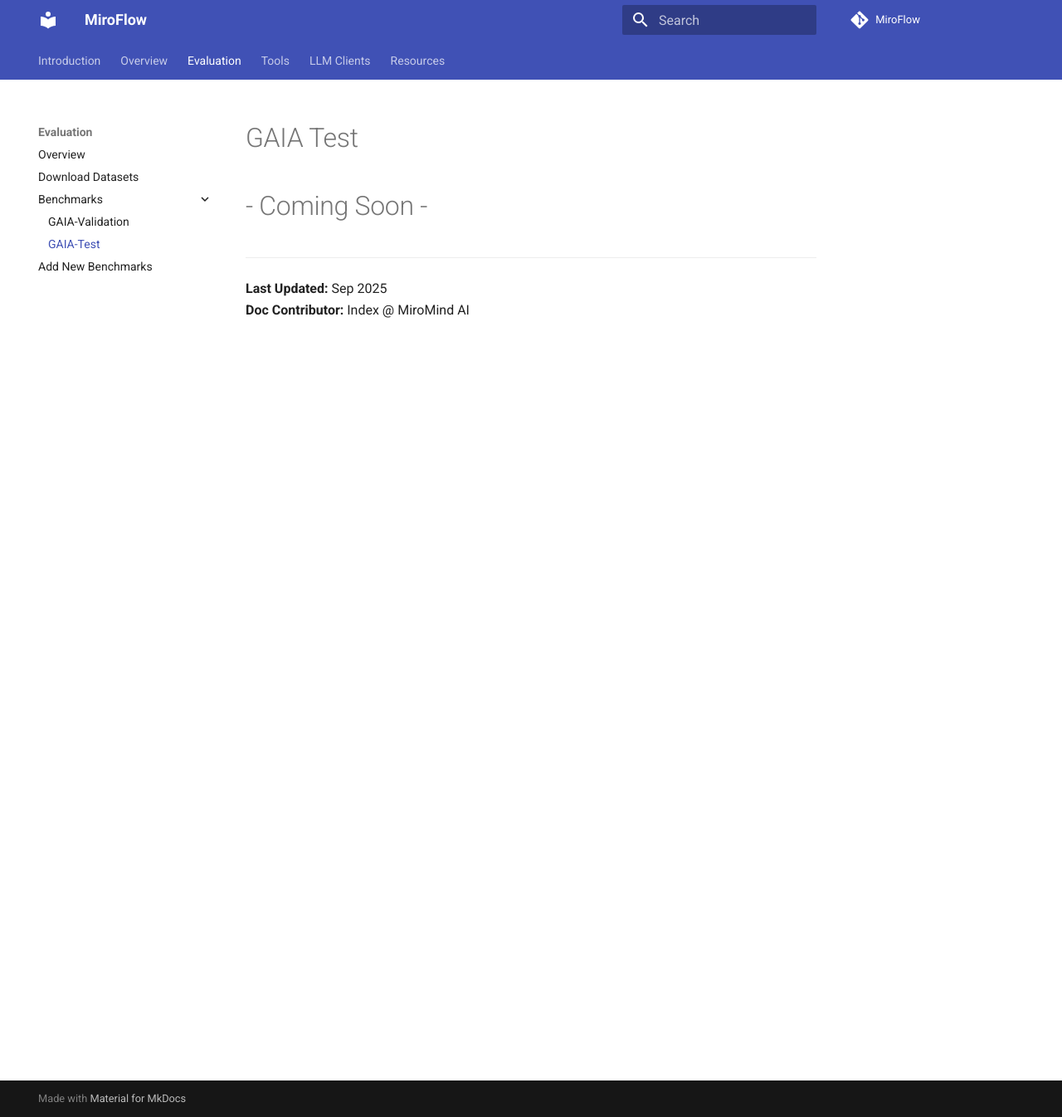
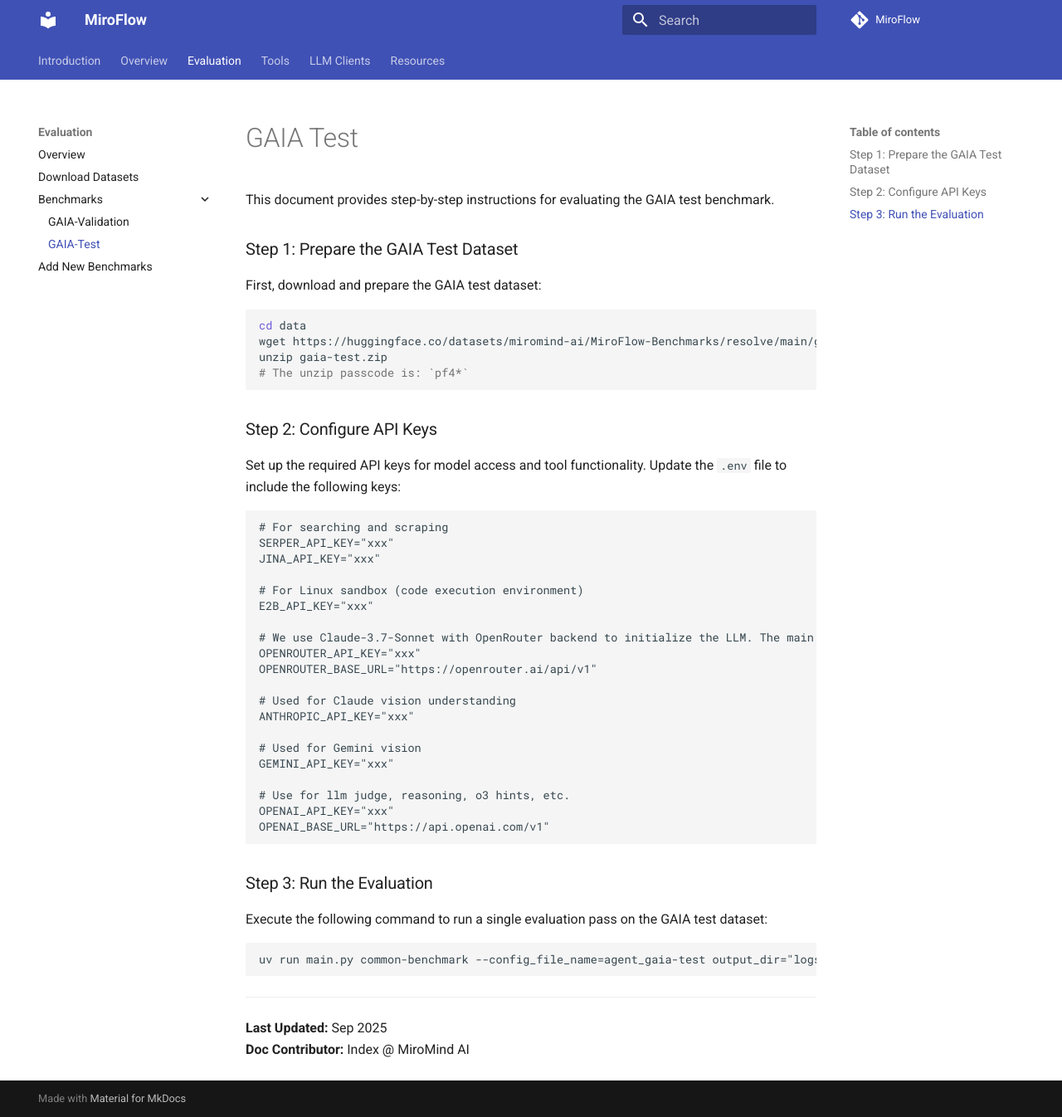
Before and after one commit to MiroMindAI/MiroFlow, an MkDocs documentation site: the page built from docs/mkdocs/docs/gaia_test.md, in a window 1280 px wide and 1346 px high. Shown: the whole window at 83% size. Built offline with MkDocs 1.6.1 and Material for MkDocs 9.7.7, drawn with Linux system fonts in a browser that asks for light colours; comment, search, counter and statistics services are not loaded; the version menu is left out.

Commit message:
Add GAIA test configuration and documentation

````diff
--- a/docs/mkdocs/docs/gaia_test.md
+++ b/docs/mkdocs/docs/gaia_test.md
@@ -1,9 +1,54 @@
 # GAIA Test
 
+This document provides step-by-step instructions for evaluating the GAIA test benchmark.
 
-# - Coming Soon -
+### Step 1: Prepare the GAIA Test Dataset
+
+First, download and prepare the GAIA test dataset:
+```bash
+cd data
+wget https://huggingface.co/datasets/miromind-ai/MiroFlow-Benchmarks/resolve/main/gaia-test.zip
+unzip gaia-test.zip
+# The unzip passcode is: `pf4*`
+```
+
+### Step 2: Configure API Keys
+
+Set up the required API keys for model access and tool functionality. Update the `.env` file to include the following keys:
+
+```
+
+# For searching and scraping
+SERPER_API_KEY="xxx"
+JINA_API_KEY="xxx"
+
+# For Linux sandbox (code execution environment)
+E2B_API_KEY="xxx"
+
+# We use Claude-3.7-Sonnet with OpenRouter backend to initialize the LLM. The main reason is that OpenRouter provides better response rates
+OPENROUTER_API_KEY="xxx"
+OPENROUTER_BASE_URL="https://openrouter.ai/api/v1"
+
+# Used for Claude vision understanding
+ANTHROPIC_API_KEY="xxx"
+
+# Used for Gemini vision
+GEMINI_API_KEY="xxx"
+
+# Use for llm judge, reasoning, o3 hints, etc.
+OPENAI_API_KEY="xxx"
+OPENAI_BASE_URL="https://api.openai.com/v1"
 
 
+```
+
+### Step 3: Run the Evaluation
+
+Execute the following command to run a single evaluation pass on the GAIA test dataset:
+
+```
+uv run main.py common-benchmark --config_file_name=agent_gaia-test output_dir="logs/gaia-test/$(date +"%Y%m%d_%H%M")"
+```
 
 ---
 **Last Updated:** Sep 2025
````
Also changed, not shown: docs/mkdocs/docs/gaia_validation.md (+1 -1 lines), docs/mkdocs/docs/tool_searching.md (added, +124 -0 lines), 2 other files.
